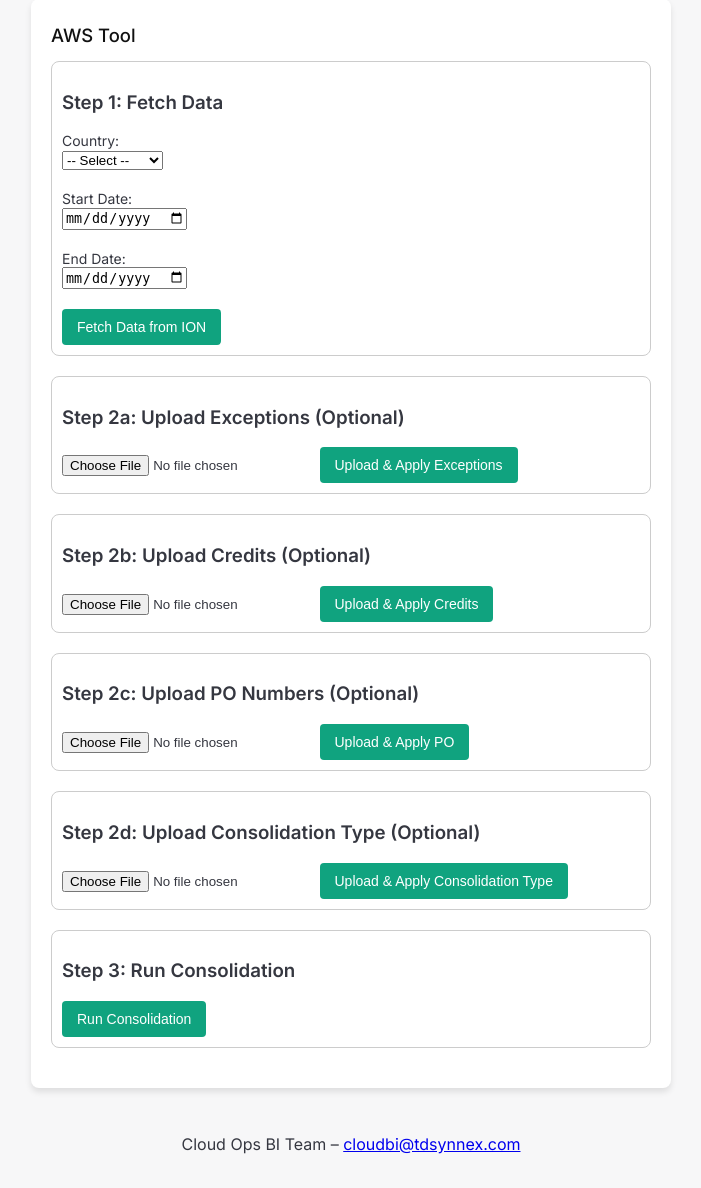
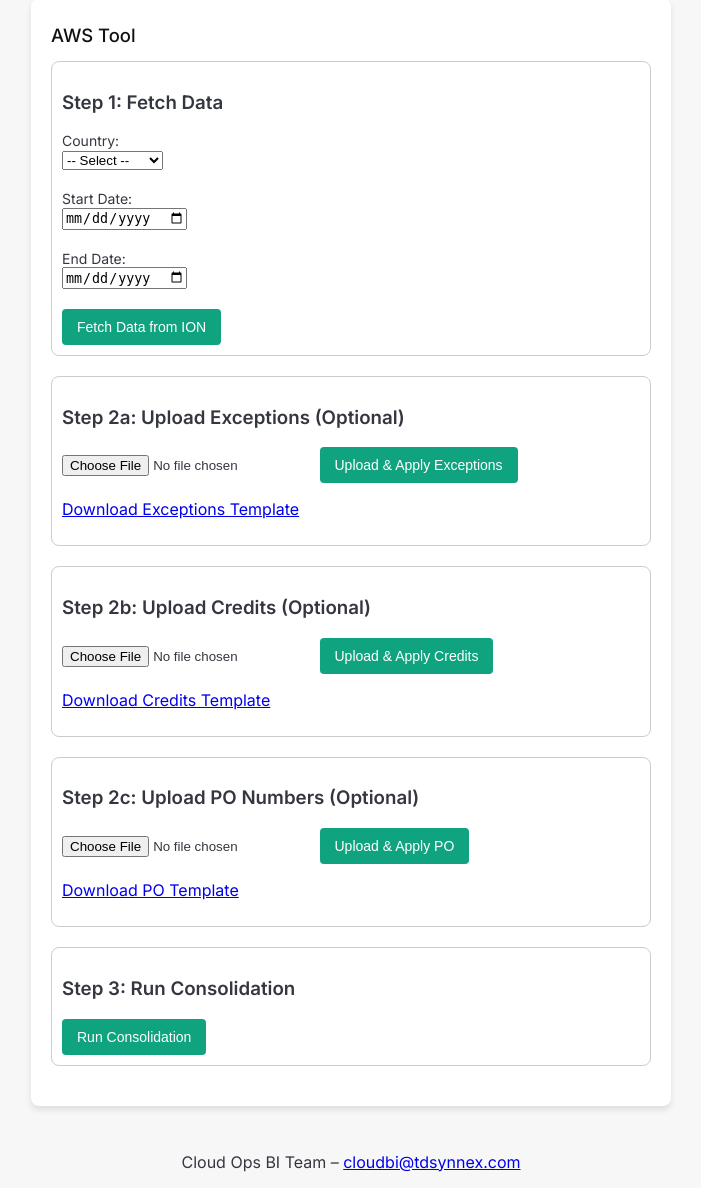
Before and after one commit to Datangelo/sap_app, a Flask app: page /awstool in a window 1280 px wide. Shown: the part 141-1329 px from the top of the page, without its empty margins (289-990 px from the left). Before the commit the page ends 1295 px from the top, so only its background shows below. Run offline with Flask 3, Linux system fonts and the light colour scheme.

Commit message:
erasing manual input consolidation type

```diff
--- a/templates/awstool.html
+++ b/templates/awstool.html
@@ -38,6 +38,7 @@
     <input type="file" name="file" accept=".csv,.xlsx" required>
     <button type="submit">Upload & Apply Exceptions</button>
   </form>
+  <p><a href="{{ url_for('download_template', template='exceptions') }}">Download Exceptions Template</a></p>
 </div>
 
 <!-- Step 2b: Upload Credits -->
@@ -47,6 +48,7 @@
     <input type="file" name="file" accept=".csv,.xlsx" required>
     <button type="submit">Upload & Apply Credits</button>
   </form>
+  <p><a href="{{ url_for('download_template', template='credits') }}">Download Credits Template</a></p>
 </div>
 
 <!-- Step 2c: Upload PO Numbers -->
@@ -56,16 +58,10 @@
     <input type="file" name="file" accept=".csv,.xlsx" required>
     <button type="submit">Upload & Apply PO</button>
   </form>
+  <p><a href="{{ url_for('download_template', template='po') }}">Download PO Template</a></p>
 </div>
 
-<!-- Step 2d: Upload Consolidation Type -->
-<div style="margin-bottom:20px; padding:10px; border:1px solid #ccc; border-radius:8px;">
-  <h3>Step 2d: Upload Consolidation Type (Optional)</h3>
-  <form action="{{ url_for('upload_consolidation') }}" method="post" enctype="multipart/form-data">
-    <input type="file" name="file" accept=".csv,.xlsx" required>
-    <button type="submit">Upload & Apply Consolidation Type</button>
-  </form>
-</div>
+
 
 <!-- Step 3: Consolidation -->
 <div style="margin-bottom:20px; padding:10px; border:1px solid #ccc; border-radius:8px;">
```
